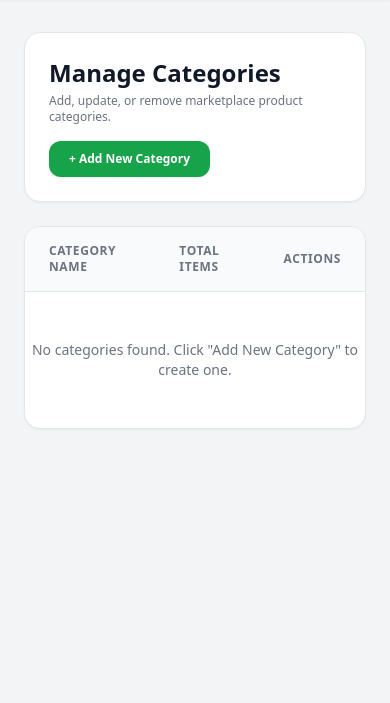
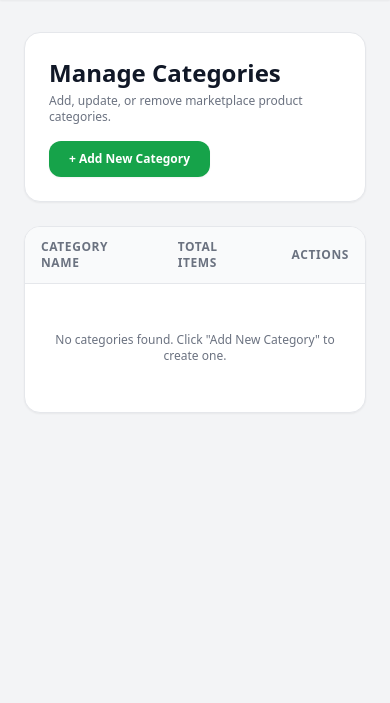
Before and after one commit to yadhukrishnanpk/BuyKart-ShoppingSite, a Django app: page /items/categories/ in a window 390 px wide. Shown: the part 73-776 px from the top of the page. Run offline with Django 5.2, Linux system fonts and the light colour scheme; the visitor is signed in with stand-in values (Sample User, id 1); data that the repository does not hold is empty; some libraries are stand-ins or nearby versions.

Commit message:
Alignment Correction

```diff
--- a/item/templates/item/manage_categories.html
+++ b/item/templates/item/manage_categories.html
@@ -21,24 +21,24 @@
         <table class="w-full text-left border-collapse">
             <thead>
                 <tr class="bg-gray-50 border-b border-gray-200 text-xs font-bold text-gray-500 uppercase tracking-wider">
-                        <th class="py-4 px-6">Category Name</th>
-                        <th class="py-4 px-6">Total Items</th>
-                        <th class="py-4 px-6 text-right">Actions</th>
+                    <th class="py-3 px-4 sm:py-4 sm:px-6">Category Name</th>
+                    <th class="py-3 px-4 sm:py-4 sm:px-6">Total Items</th>
+                    <th class="py-3 px-4 sm:py-4 sm:px-6 text-right">Actions</th>
                 </tr>
             </thead>
             <tbody class="divide-y divide-gray-100 text-sm">
                 {% for category in categories %}
                 <tr class="hover:bg-gray-50 transition">
-                        <td class="py-4 px-6 font-semibold text-gray-800">{{ category.name }}</td>
-                        <td class="py-4 px-6 text-gray-600 font-medium">{{ category.items.count }} Items</td>
-                        <td class="py-4 px-6 text-right space-x-2">
-                            <a href="{% url 'edit_category' category.id %}" class="inline-block px-3 py-1.5 bg-blue-50 text-blue-600 hover:bg-blue-100 font-semibold text-xs rounded-lg transition">Edit</a>
-                            <a href="{% url 'delete_category' category.id %}" onclick="return confirm('Are you sure you want to delete this category?');" class="inline-block px-3 py-1.5 bg-red-50 text-red-600 hover:bg-red-100 font-semibold text-xs rounded-lg transition">Delete</a>
+                    <td class="py-3 px-4 sm:py-4 sm:px-6 font-semibold text-gray-800">{{ category.name }}</td>
+                    <td class="py-3 px-4 sm:py-4 sm:px-6 text-gray-600 font-medium text-xs sm:text-sm">{{ category.items.count }} Items</td>
+                    <td class="py-3 px-4 sm:py-4 sm:px-6 text-right space-x-1 sm:space-x-2 whitespace-nowrap">
+                        <a href="{% url 'edit_category' category.id %}" class="inline-block px-2.5 py-1 sm:px-3 sm:py-1.5 bg-blue-50 text-blue-600 hover:bg-blue-100 font-semibold text-xs rounded-lg transition">Edit</a>
+                        <a href="{% url 'delete_category' category.id %}" onclick="return confirm('Are you sure you want to delete this category?');" class="inline-block px-2.5 py-1 sm:px-3 sm:py-1.5 bg-red-50 text-red-600 hover:bg-red-100 font-semibold text-xs rounded-lg transition">Delete</a>
                     </td>
                 </tr>
                 {% empty %}
                 <tr>
-                        <td colspan="3" class="text-center py-12 text-gray-500">
+                    <td colspan="3" class="text-center py-12 px-4 text-gray-500 text-xs sm:text-sm">
                         No categories found. Click "Add New Category" to create one.
                     </td>
                 </tr>
```
Lines whose indentation alone changed are shown as unchanged.
